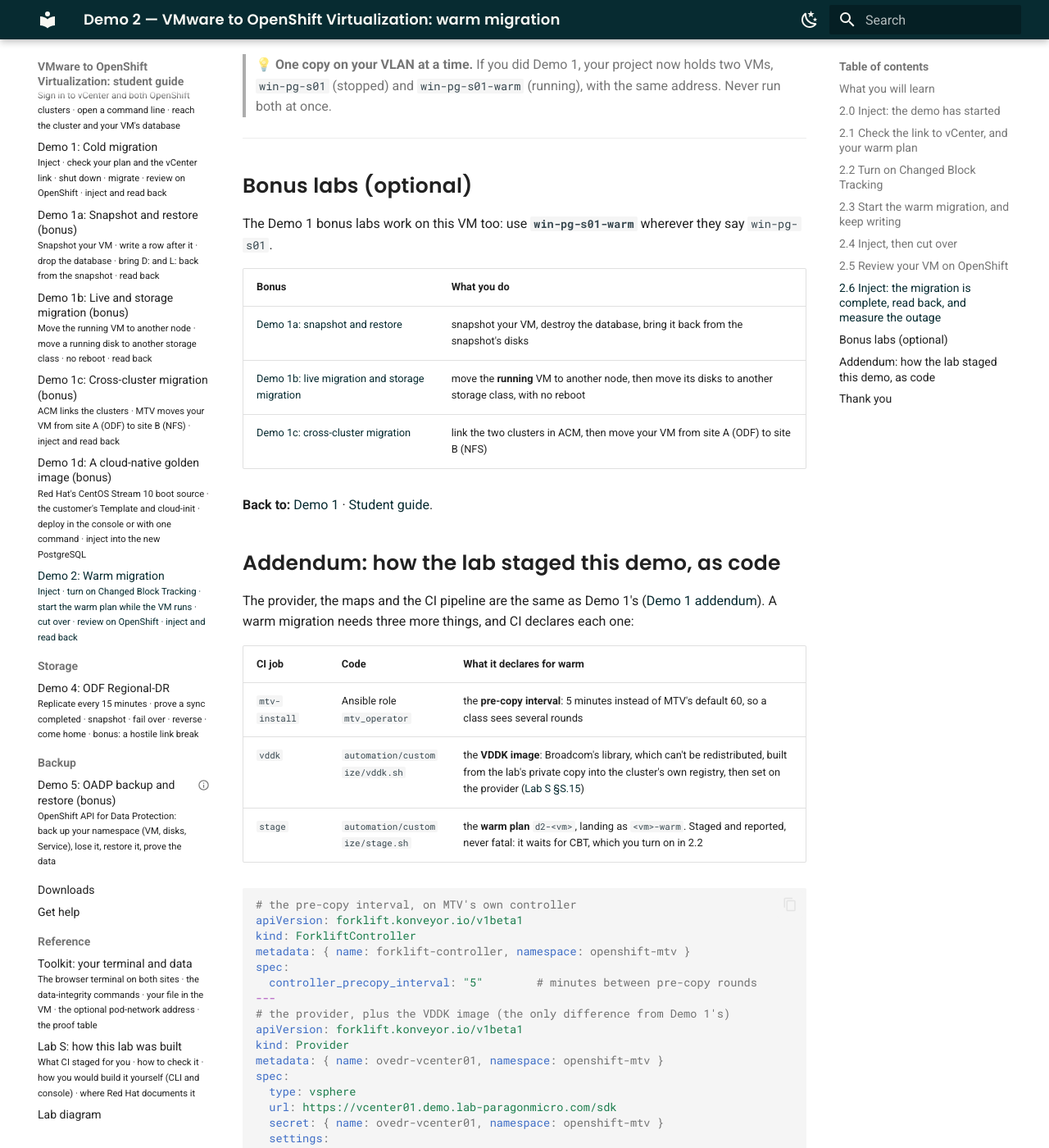
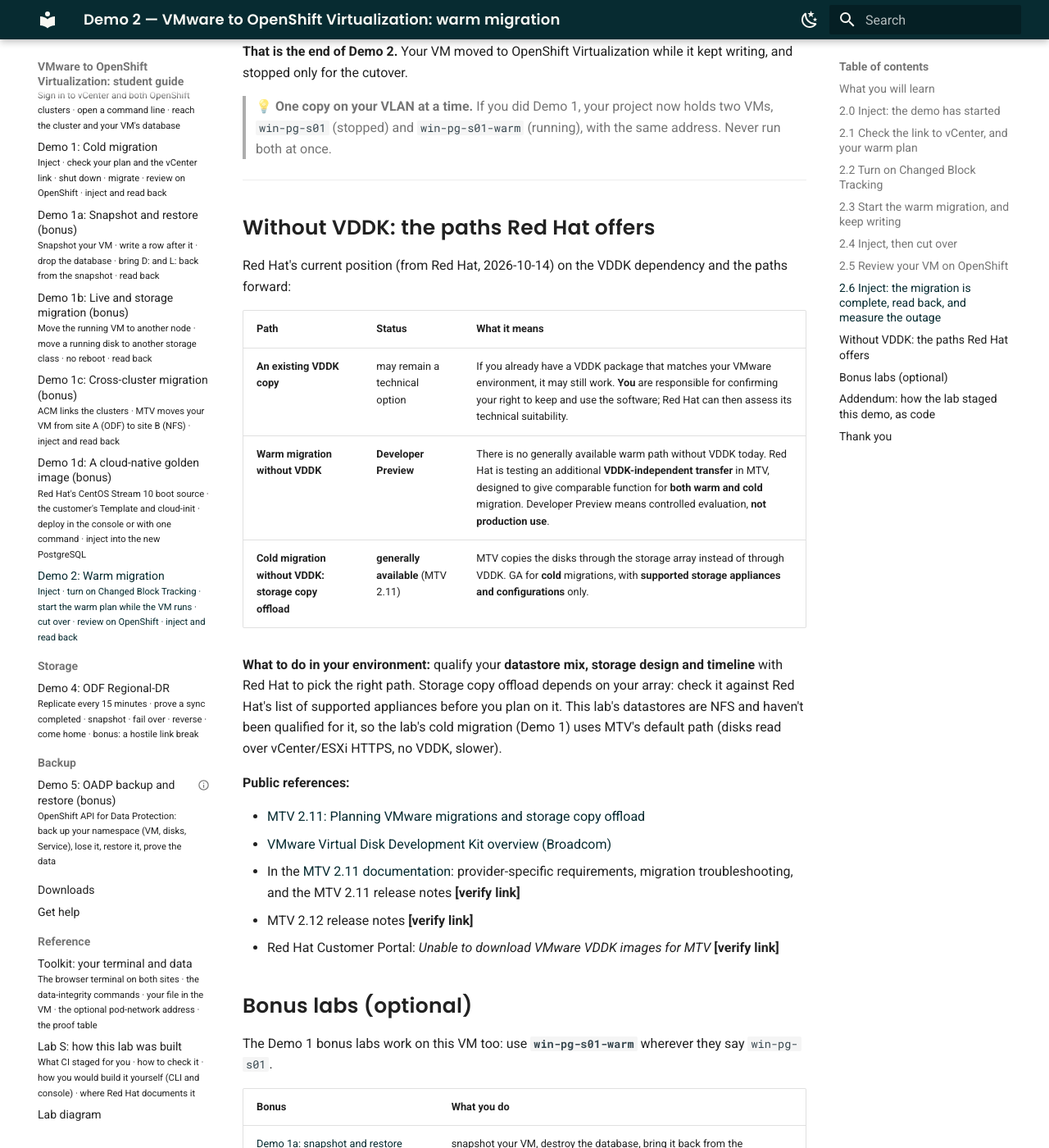
Before and after one commit to paragonmicro-lab/demo-0024-public, an MkDocs documentation site: the page built from docs/demos/02-vmware-to-ove-warm.md, in a window 1280 px wide and 1400 px high, scrolled down 7885 px. Shown: the whole window at 82% size. Built offline with MkDocs 1.6.1 and Material for MkDocs 9.7.7, drawn with Linux system fonts in a browser that asks for light colours; some of the changed text lies outside the part shown.

Commit message:
class @ demo-openshift-ove 063ebbcd584f

```diff
--- a/docs/demos/02-vmware-to-ove-warm.md
+++ b/docs/demos/02-vmware-to-ove-warm.md
@@ -1,27 +1,28 @@
 ---
 title: "Demo 2 — VMware to OpenShift Virtualization: warm migration"
 subtitle: "Inject · turn on Changed Block Tracking · start the warm plan while the VM runs · cut over · review on OpenShift · inject and read back"
-version: 2.1.1
+version: 2.2.0
 date: 2026-10-14
 ---
 
 # Demo 2: VMware to OpenShift Virtualization (warm migration)
 
-> **Version 2.1.1 · draft · 2026-10-14** · class/demos/02-vmware-to-ove-warm.md
+> **Version 2.2.0 · draft · 2026-10-14** · class/demos/02-vmware-to-ove-warm.md
 
 > ⚠ **Status, 2026-10-14: this demo can't run for now. VDDK is no longer available to us.**
 >
 > A warm migration needs the VMware **Virtual Disk Development Kit (VDDK)**: MTV uses it to read the blocks that
-> changed while the VM runs (vSphere's Changed Block Tracking). VDDK has been pulled, and Red Hat has **no other path**
-> for a warm migration from vSphere without it. So the staged warm plan `d2-<your VM>` stops at
-> **`VDDKInitImageUnavailable`** (2.1) and never completes.
+> changed while the VM runs (vSphere's Changed Block Tracking). VDDK has been pulled, and Red Hat has **no generally
+> available** warm migration path from vSphere without it: a VDDK-independent transfer is in **Developer Preview** only
+> (see [Without VDDK: the paths Red Hat offers](#without-vddk-the-paths-red-hat-offers)). So the staged warm plan
+> `d2-<your VM>` stops at **`VDDKInitImageUnavailable`** (2.1) and never completes.
 >
 > **What still works:** the **cold** migration in [Demo 1](01-vmware-to-ove-cold.md). Without VDDK, MTV reads the
 > disks over vCenter/ESXi HTTPS instead; it is slower, and the VM is down for its whole disk copy instead of a cutover
 > of a few minutes. The "move from VMware with near-zero downtime" story becomes "a scheduled cold migration".
 >
 > **In class:** do Demo 1 and its bonus labs, then Demo 1c, 1d and 4. Read this guide to learn how warm migration
-> works; the steps below stay as they are for when VDDK is available again.
+> works; the steps below stay as they are for when VDDK, or a supported path without it, is available again.
 
 ## What you will learn
 
@@ -344,6 +345,29 @@
 
 ---
 
+## Without VDDK: the paths Red Hat offers
+
+Red Hat's current position (from Red Hat, 2026-10-14) on the VDDK dependency and the paths forward:
+
+| Path | Status | What it means |
+|---|---|---|
+| **An existing VDDK copy** | may remain a technical option | If you already have a VDDK package that matches your VMware environment, it may still work. **You** are responsible for confirming your right to keep and use the software; Red Hat can then assess its technical suitability. |
+| **Warm migration without VDDK** | **Developer Preview** | There is no generally available warm path without VDDK today. Red Hat is testing an additional **VDDK-independent transfer** in MTV, designed to give comparable function for **both warm and cold** migration. Developer Preview means controlled evaluation, **not production use**. |
+| **Cold migration without VDDK: storage copy offload** | **generally available** (MTV 2.11) | MTV copies the disks through the storage array instead of through VDDK. GA for **cold** migrations, with **supported storage appliances and configurations** only. |
+
+**What to do in your environment:** qualify your **datastore mix, storage design and timeline** with Red Hat to pick
+the right path. Storage copy offload depends on your array: check it against Red Hat's list of supported appliances
+before you plan on it. This lab's datastores are NFS and haven't been qualified for it, so the lab's cold migration
+(Demo 1) uses MTV's default path (disks read over vCenter/ESXi HTTPS, no VDDK, slower).
+
+**Public references:**
+
+- [MTV 2.11: Planning VMware migrations and storage copy offload](https://docs.redhat.com/en/documentation/migration_toolkit_for_virtualization/2.11/html/planning_your_migration_to_red_hat_openshift_virtualization/assembly_planning-migration-vmware_mtv#con_about-storage-copy-offload_vmware)
+- [VMware Virtual Disk Development Kit overview (Broadcom)](https://developer.broadcom.com/sdks/vmware-virtual-disk-development-kit-vddk/latest)
+- In the [MTV 2.11 documentation](https://docs.redhat.com/en/documentation/migration_toolkit_for_virtualization/2.11): provider-specific requirements, migration troubleshooting, and the MTV 2.11 release notes **[verify link]**
+- MTV 2.12 release notes **[verify link]**
+- Red Hat Customer Portal: *Unable to download VMware VDDK images for MTV* **[verify link]**
+
 ## Bonus labs (optional)
 
 The Demo 1 bonus labs work on this VM too: use **`win-pg-s01-warm`** wherever they say `win-pg-s01`.
```
